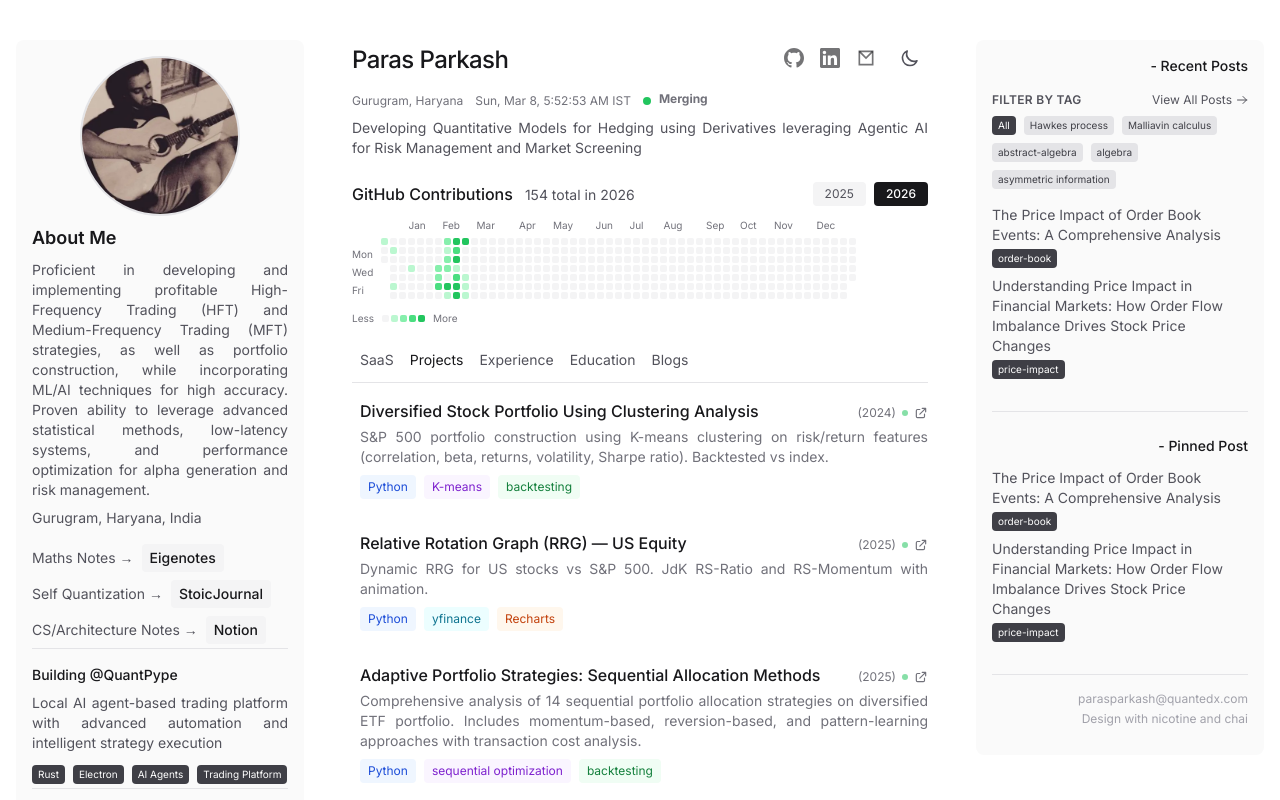
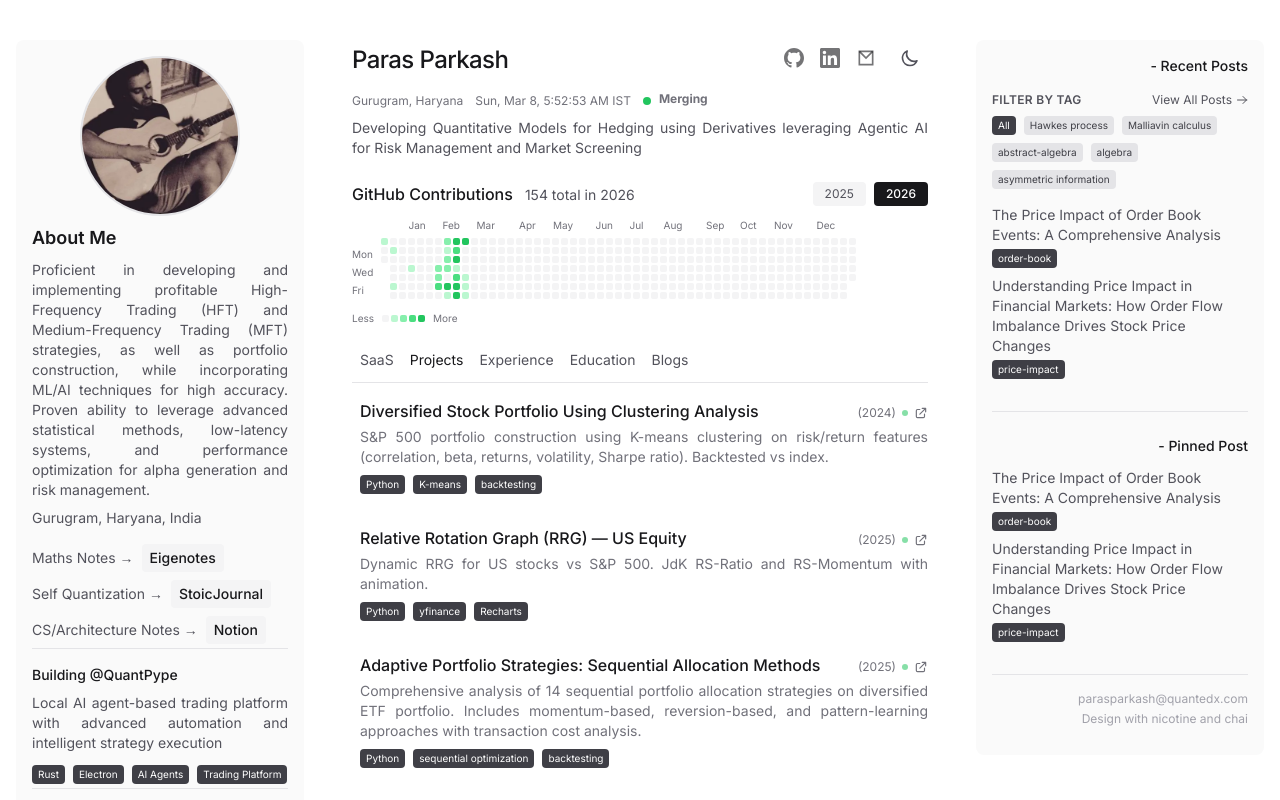
Before and after one commit to parasxparkash/parasxparkash.github.io, a Next.js app: page / in a window 1280 px wide. Both pictures are taken after a click on the button "Projects". Shown: the top 800 px of the page. Built offline with nearby package versions, Linux system fonts and the light colour scheme.

Commit message:
Update research project tags to match SaaS projects styling

```diff
--- a/src/components/ResearchProjectsTab.tsx
+++ b/src/components/ResearchProjectsTab.tsx
@@ -38,16 +38,7 @@ export default function ResearchProjectsTab() {
     }
   ]
 
-  const getTagColorClass = (color: string) => {
-    const colors: { [key: string]: string } = {
-      blue: 'bg-blue-50 text-blue-700 dark:bg-blue-900/20 dark:text-blue-300',
-      green: 'bg-green-50 text-green-700 dark:bg-green-900/20 dark:text-green-300',
-      orange: 'bg-orange-50 text-orange-700 dark:bg-orange-900/20 dark:text-orange-300',
-      purple: 'bg-purple-50 text-purple-700 dark:bg-purple-900/20 dark:text-purple-300',
-      cyan: 'bg-cyan-50 text-cyan-700 dark:bg-cyan-900/20 dark:text-cyan-300'
-    }
-    return colors[color] || colors.blue
-  }
+  const tagClass = 'px-1.5 py-0.5 text-[10px] bg-zinc-700 text-white dark:bg-zinc-400 dark:text-zinc-900 rounded'
 
   return (
     <section className="mb-12">
@@ -78,8 +69,8 @@ export default function ResearchProjectsTab() {
                 </div>
                 <p className="text-sm text-zinc-500 dark:text-zinc-400 mb-2 text-justify">{project.description}</p>
                 <div className="flex flex-wrap gap-2">
-                  {project.tags.map((tag, tagIndex) => (
-                    <span key={tag} className={`px-2 py-1 text-xs rounded ${getTagColorClass(project.tagColors[tagIndex])}`}>
+                  {project.tags.map((tag) => (
+                    <span key={tag} className={tagClass}>
                       {tag}
                     </span>
                   ))}
```
